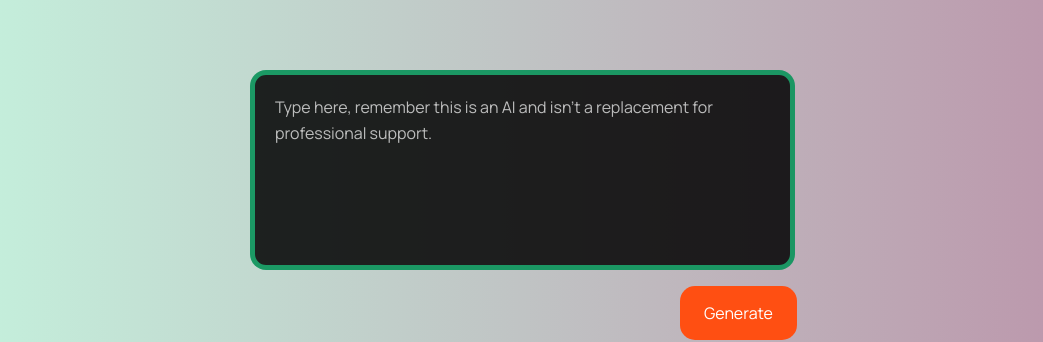
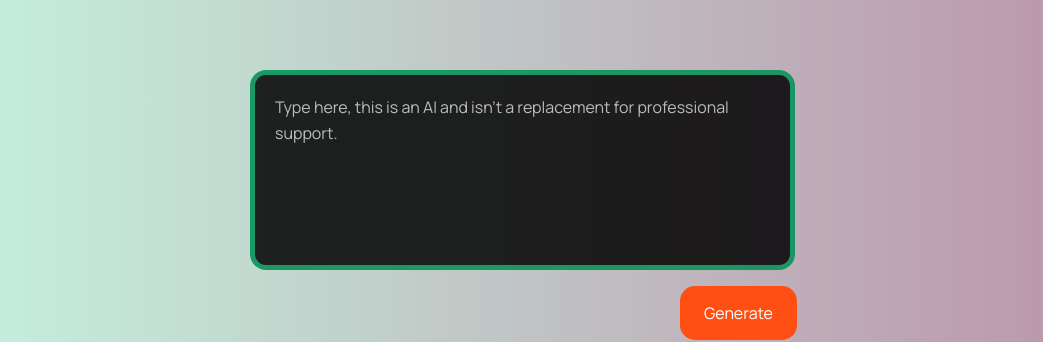
Before and after one commit to Kyronne/OpenAI-Assistant, a Next.js app: page / in a window 1280 px wide. Shown: the part 153-495 px from the top of the page, without its empty margins (118-1161 px from the left). Built offline with nearby package versions, Linux system fonts and the light colour scheme.

Commit message:
Small change to index file

```diff
--- a/pages/index.js
+++ b/pages/index.js
@@ -49,7 +49,7 @@ const Home = () => {
         {/* Add this code here*/}
         <div className="prompt-container">
           <div className="prompt-input"><textarea  className="prompt-box" type="text"
-          placeholder="Type here, remember this is an AI and isn't a replacement for professional support."
+          placeholder="Type here, this is an AI and isn't a replacement for professional support."
           value={userInput}
           onChange={onUserChangedText} /> </div>
         <div className="prompt-buttons">
```
